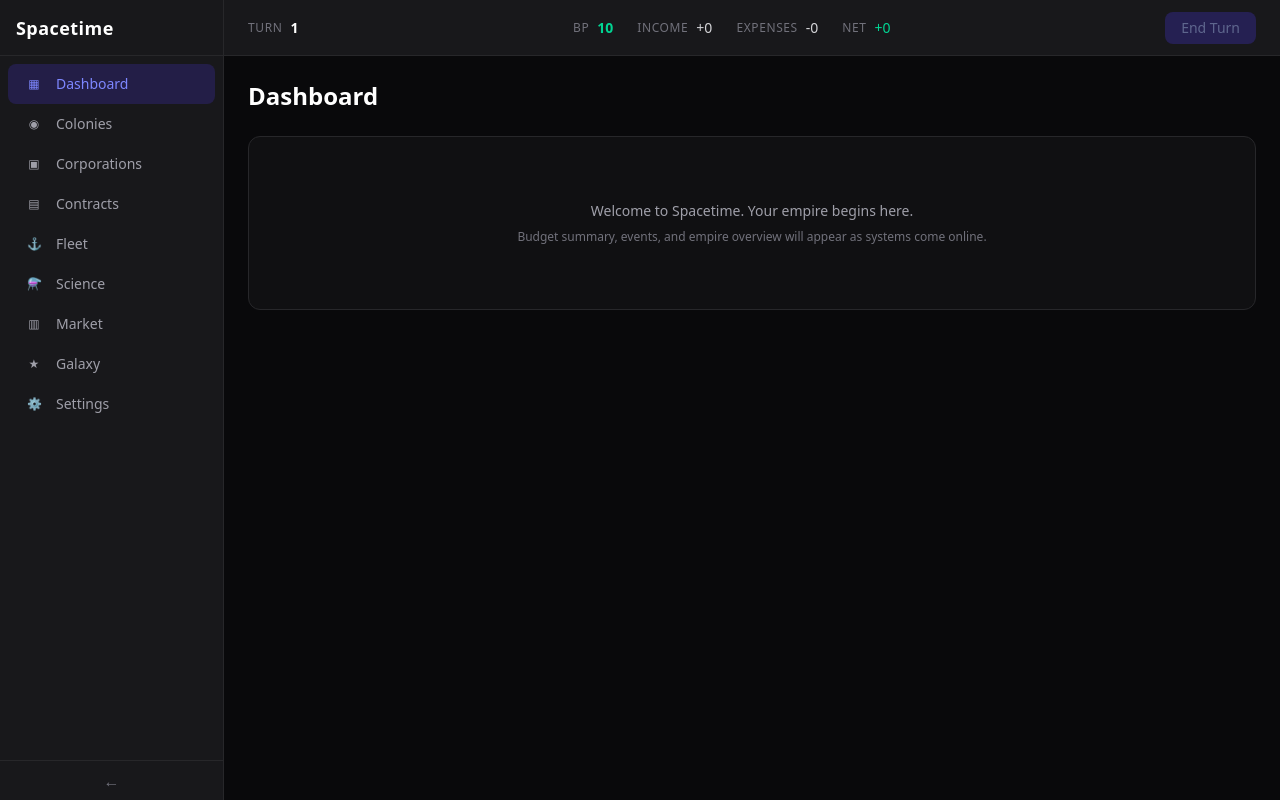
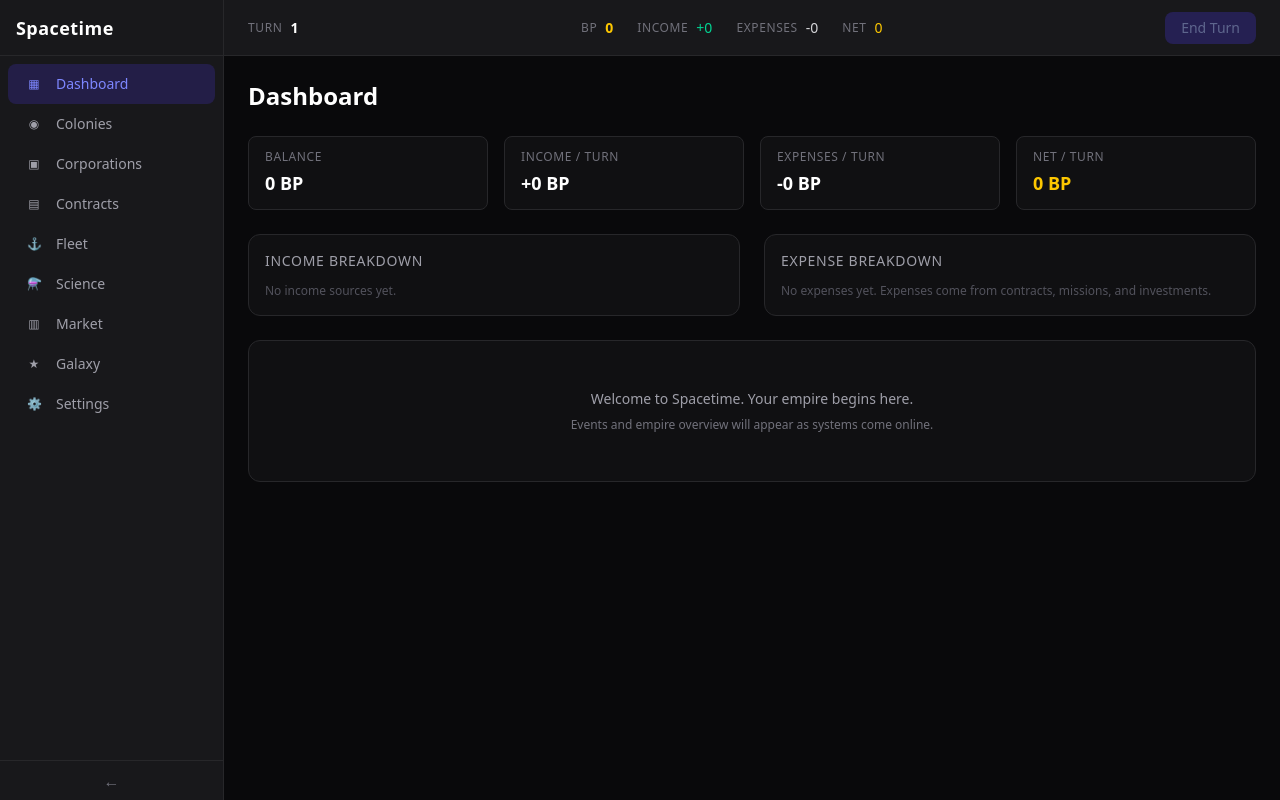
Before and after one commit to Whiden/Spacetime-2026, a Vue app in the folder spacetime/: page / in a window 1280 px wide. Built offline with nearby package versions, Linux system fonts and the light colour scheme; the HTML template or start-up script is replaced by a standard one.

Commit message:
Story 5.3 — Budget Display

```diff
--- a/spacetime/src/components/layout/AppHeader.vue
+++ b/spacetime/src/components/layout/AppHeader.vue
@@ -1,6 +1,17 @@
 <script setup lang="ts">
-// TODO: Story 5.3 — Wire BP display to budget store (useBudgetDisplay composable)
+import { useBudgetDisplay } from '../../composables/useBudgetDisplay'
+
 // TODO: Story 12.5 — Wire End Turn button to game store (useTurnActions composable)
+// TODO: Story 12.5 — Wire turn number from game store
+
+const {
+  currentBP,
+  incomeDisplay,
+  expensesDisplay,
+  netDisplay,
+  bpColorClass,
+  netColorClass,
+} = useBudgetDisplay()
 </script>
 
 <template>
@@ -9,6 +20,7 @@
     <div class="flex items-center gap-6">
       <div class="flex items-center gap-2">
         <span class="text-xs font-medium text-zinc-500 uppercase tracking-wider">Turn</span>
+        <!-- TODO: Story 12.5 — Wire to game store turn number -->
         <span class="text-sm font-semibold text-white">1</span>
       </div>
     </div>
@@ -17,23 +29,24 @@
     <div class="flex items-center gap-6">
       <div class="flex items-center gap-2">
         <span class="text-xs font-medium text-zinc-500 uppercase tracking-wider">BP</span>
-        <span class="text-sm font-semibold text-emerald-400">10</span>
+        <span class="text-sm font-semibold" :class="bpColorClass">{{ currentBP }}</span>
       </div>
       <div class="flex items-center gap-2">
         <span class="text-xs font-medium text-zinc-500 uppercase tracking-wider">Income</span>
-        <span class="text-sm text-zinc-300">+0</span>
+        <span class="text-sm text-emerald-400">{{ incomeDisplay }}</span>
       </div>
       <div class="flex items-center gap-2">
         <span class="text-xs font-medium text-zinc-500 uppercase tracking-wider">Expenses</span>
-        <span class="text-sm text-zinc-300">-0</span>
+        <span class="text-sm text-zinc-300">{{ expensesDisplay }}</span>
       </div>
       <div class="flex items-center gap-2">
         <span class="text-xs font-medium text-zinc-500 uppercase tracking-wider">Net</span>
-        <span class="text-sm text-emerald-400">+0</span>
+        <span class="text-sm" :class="netColorClass">{{ netDisplay }}</span>
       </div>
     </div>
 
     <!-- Right: End Turn -->
+    <!-- TODO: Story 12.5 — Enable button and wire to game store -->
     <button
       disabled
       class="px-4 py-1.5 rounded-lg text-sm font-medium bg-indigo-600/50 text-indigo-300 cursor-not-allowed opacity-50"
--- /dev/null
+++ b/spacetime/src/composables/useBudgetDisplay.ts
@@ -0,0 +1,100 @@
+/**
+ * useBudgetDisplay.ts — Composable for formatted budget data in the UI.
+ *
+ * Reads from the budget store and provides computed display values
+ * for the header bar and dashboard budget breakdown.
+ *
+ * TODO (Story 12.5): Wire turn number from game store.
+ */
+
+import { computed } from 'vue'
+import { useBudgetStore } from '../stores/budget.store'
+
+/**
+ * Color class for the net BP indicator.
+ * Green = positive, yellow = near zero (0-2), red = deficit.
+ */
+export type BPColorClass = 'text-emerald-400' | 'text-yellow-400' | 'text-red-400'
+
+export function useBudgetDisplay() {
+  const budgetStore = useBudgetStore()
+
+  // ─── Header display values ──────────────────────────────────────────────────
+
+  /** Current BP balance. */
+  const currentBP = computed(() => budgetStore.currentBP)
+
+  /** Total income per turn. */
+  const income = computed(() => budgetStore.totalIncome)
+
+  /** Total expenses per turn. */
+  const expenses = computed(() => budgetStore.totalExpenses)
+
+  /** Net BP per turn (income - expenses). */
+  const net = computed(() => budgetStore.netBP)
+
+  /** Formatted income string with "+" prefix. */
+  const incomeDisplay = computed(() => `+${budgetStore.totalIncome}`)
+
+  /** Formatted expenses string with "-" prefix. */
+  const expensesDisplay = computed(() => `-${budgetStore.totalExpenses}`)
+
+  /** Formatted net string with sign. */
+  const netDisplay = computed(() => {
+    const n = budgetStore.netBP
+    if (n > 0) return `+${n}`
+    return `${n}`
+  })
+
+  /** Color class for current BP based on net value. */
+  const bpColorClass = computed<BPColorClass>(() => {
+    const n = budgetStore.netBP
+    if (n < 0) return 'text-red-400'
+    if (n <= 2) return 'text-yellow-400'
+    return 'text-emerald-400'
+  })
+
+  /** Color class for the net display. */
+  const netColorClass = computed<BPColorClass>(() => {
+    const n = budgetStore.netBP
+    if (n < 0) return 'text-red-400'
+    if (n <= 0) return 'text-yellow-400'
+    return 'text-emerald-400'
+  })
+
+  // ─── Dashboard breakdown values ─────────────────────────────────────────────
+
+  /** Itemized income sources for display. */
+  const incomeSources = computed(() => budgetStore.incomeSources)
+
+  /** Itemized expense entries for display. */
+  const expenseEntries = computed(() => budgetStore.expenseEntries)
+
+  /** Current debt token count. */
+  const debtTokens = computed(() => budgetStore.debtTokens)
+
+  /** Stability malus from debt tokens. */
+  const stabilityMalus = computed(() => budgetStore.stabilityMalus)
+
+  /** Whether debt tokens are present (for conditional UI display). */
+  const hasDebt = computed(() => budgetStore.debtTokens > 0)
+
+  return {
+    // Header
+    currentBP,
+    income,
+    expenses,
+    net,
+    incomeDisplay,
+    expensesDisplay,
+    netDisplay,
+    bpColorClass,
+    netColorClass,
+    // Dashboard
+    incomeSources,
+    expenseEntries,
+    debtTokens,
+    stabilityMalus,
+    hasDebt,
+  }
+}
--- a/spacetime/src/views/DashboardView.vue
+++ b/spacetime/src/views/DashboardView.vue
@@ -1,14 +1,130 @@
 <script setup lang="ts">
-// TODO: Epic 19 (Story 19.3) — Full dashboard with budget summary, event feed, empire summary cards, quick actions
+/**
+ * DashboardView — Home screen with budget summary, debt warning, and event feed.
+ *
+ * TODO (Story 19.3): Full dashboard with event feed, empire summary cards, quick actions.
+ */
+import { useBudgetDisplay } from '../composables/useBudgetDisplay'
+import StatCard from '../components/shared/StatCard.vue'
+
+const {
+  currentBP,
+  income,
+  expenses,
+  net,
+  netColorClass,
+  incomeSources,
+  expenseEntries,
+  debtTokens,
+  stabilityMalus,
+  hasDebt,
+} = useBudgetDisplay()
 </script>
 
 <template>
   <div>
     <h1 class="text-2xl font-semibold text-white mb-6">Dashboard</h1>
 
-    <div class="flex flex-col items-center justify-center rounded-xl border border-zinc-800 bg-zinc-900/50 py-16 px-8">
+    <!-- Budget Summary Cards -->
+    <div class="grid grid-cols-4 gap-4 mb-6">
+      <StatCard label="Balance" :value="`${currentBP} BP`" />
+      <StatCard label="Income / Turn" :value="`+${income} BP`" />
+      <StatCard label="Expenses / Turn" :value="`-${expenses} BP`" />
+      <div class="rounded-lg border border-zinc-800 bg-zinc-900/50 px-4 py-3">
+        <p class="text-xs text-zinc-500 uppercase tracking-wider mb-1">Net / Turn</p>
+        <span class="text-lg font-semibold" :class="netColorClass">
+          {{ net > 0 ? '+' : '' }}{{ net }} BP
+        </span>
+      </div>
+    </div>
+
+    <!-- Debt Warning -->
+    <div
+      v-if="hasDebt"
+      class="rounded-lg border border-red-800/50 bg-red-950/30 px-4 py-3 mb-6"
+    >
+      <div class="flex items-center gap-3">
+        <span class="text-red-400 text-lg">⚠</span>
+        <div>
+          <p class="text-sm font-medium text-red-300">
+            Debt Crisis — {{ debtTokens }} debt token{{ debtTokens !== 1 ? 's' : '' }} active
+          </p>
+          <p class="text-xs text-red-400/80 mt-0.5">
+            All colonies suffer -{{ stabilityMalus }} stability. 1 token cleared per turn at a cost of 1 BP.
+          </p>
+        </div>
+      </div>
+    </div>
+
+    <!-- Income & Expense Breakdown -->
+    <div class="grid grid-cols-2 gap-6 mb-6">
+      <!-- Income Breakdown -->
+      <div class="rounded-xl border border-zinc-800 bg-zinc-900/50 p-4">
+        <h2 class="text-sm font-medium text-zinc-400 uppercase tracking-wider mb-3">Income Breakdown</h2>
+        <div v-if="incomeSources.length === 0" class="text-xs text-zinc-600">
+          No income sources yet.
+        </div>
+        <div v-else class="space-y-2">
+          <div
+            v-for="source in incomeSources"
+            :key="`${source.type}-${source.sourceId}`"
+            class="flex items-center justify-between"
+          >
+            <div class="flex items-center gap-2">
+              <span
+                class="text-[10px] font-medium uppercase tracking-wider px-1.5 py-0.5 rounded"
+                :class="source.type === 'planet_tax'
+                  ? 'bg-blue-900/50 text-blue-400'
+                  : 'bg-purple-900/50 text-purple-400'"
+              >
+                {{ source.type === 'planet_tax' ? 'Colony' : 'Corp' }}
+              </span>
+              <span class="text-sm text-zinc-300">{{ source.sourceName }}</span>
+            </div>
+            <span class="text-sm font-medium text-emerald-400">+{{ source.amount }} BP</span>
+          </div>
+        </div>
+      </div>
+
+      <!-- Expense Breakdown -->
+      <div class="rounded-xl border border-zinc-800 bg-zinc-900/50 p-4">
+        <h2 class="text-sm font-medium text-zinc-400 uppercase tracking-wider mb-3">Expense Breakdown</h2>
+        <div v-if="expenseEntries.length === 0" class="text-xs text-zinc-600">
+          No expenses yet. Expenses come from contracts, missions, and investments.
+        </div>
+        <div v-else class="space-y-2">
+          <div
+            v-for="entry in expenseEntries"
+            :key="`${entry.type}-${entry.sourceId}`"
+            class="flex items-center justify-between"
+          >
+            <div class="flex items-center gap-2">
+              <span
+                class="text-[10px] font-medium uppercase tracking-wider px-1.5 py-0.5 rounded"
+                :class="{
+                  'bg-amber-900/50 text-amber-400': entry.type === 'contract',
+                  'bg-red-900/50 text-red-400': entry.type === 'mission',
+                  'bg-cyan-900/50 text-cyan-400': entry.type === 'direct_invest',
+                  'bg-orange-900/50 text-orange-400': entry.type === 'debt_clearance',
+                }"
+              >
+                {{ entry.type === 'contract' ? 'Contract'
+                  : entry.type === 'mission' ? 'Mission'
+                  : entry.type === 'direct_invest' ? 'Investment'
+                  : 'Debt' }}
+              </span>
+              <span class="text-sm text-zinc-300">{{ entry.sourceName }}</span>
+            </div>
+            <span class="text-sm font-medium text-red-400">-{{ entry.amount }} BP</span>
+          </div>
+        </div>
+      </div>
+    </div>
+
+    <!-- Placeholder for future dashboard content -->
+    <div class="flex flex-col items-center justify-center rounded-xl border border-zinc-800 bg-zinc-900/50 py-12 px-8">
       <p class="text-zinc-400 text-sm">Welcome to Spacetime. Your empire begins here.</p>
-      <p class="text-zinc-500 text-xs mt-2">Budget summary, events, and empire overview will appear as systems come online.</p>
+      <p class="text-zinc-500 text-xs mt-2">Events and empire overview will appear as systems come online.</p>
     </div>
   </div>
 </template>
```
Also changed, not shown: 1 other file (tests, documents, lock files or other folders).
